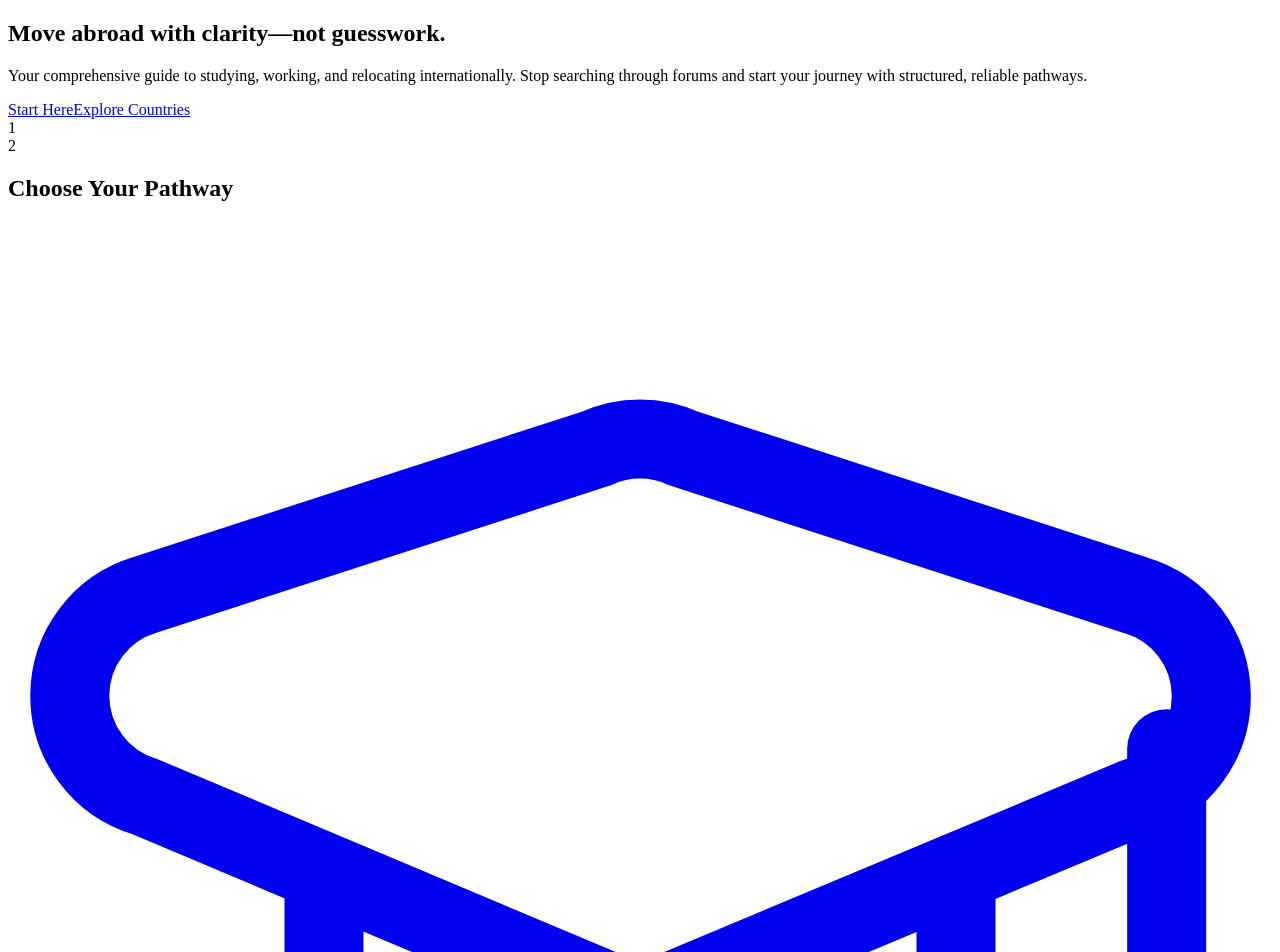
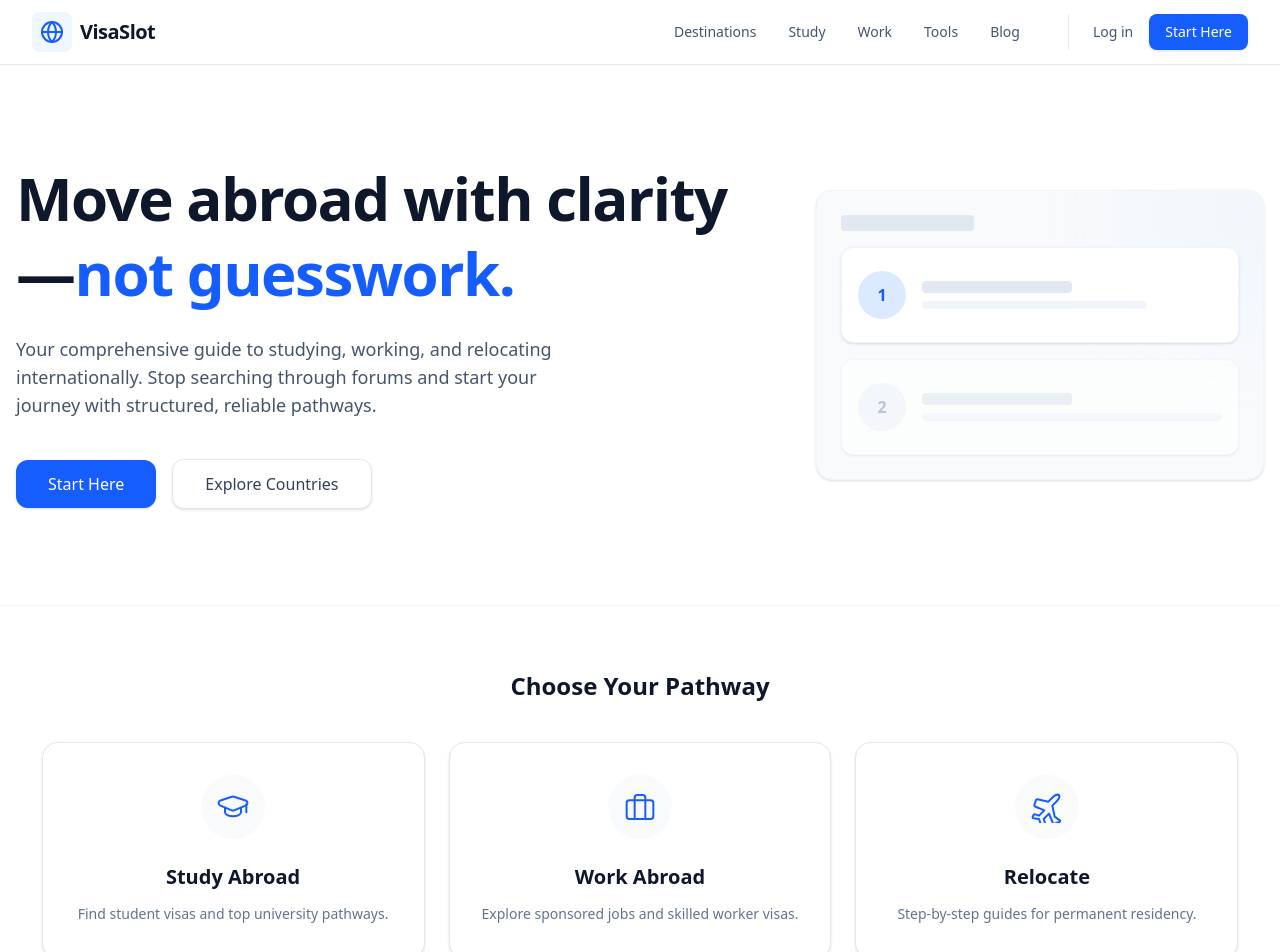
Before and after one commit to realametsikor/VisaSlot, a Next.js app: page / in a window 1280 px wide. Shown: the top 952 px of the page. Built offline with nearby package versions, Linux system fonts and the light colour scheme.

Commit message:
Add files via upload

```diff
--- /dev/null
+++ b/app/layout.tsx
@@ -0,0 +1,59 @@
+import './globals.css'; // <-- This is the magic line that restores your Tailwind styling!
+import Navbar from '../components/Navbar';
+import Footer from '../components/Footer';
+
+export const metadata = {
+  metadataBase: new URL('https://www.visaslot.com'),
+  title: {
+    default: 'VisaSlot | Move abroad with clarity',
+    template: '%s | VisaSlot',
+  },
+  description: 'Your comprehensive guide to studying, working, and relocating internationally. Explore visa requirements, cost calculators, and step-by-step immigration pathways.',
+  keywords: ['visa guide', 'move abroad', 'immigration', 'study abroad', 'work abroad', 'relocation', 'student visa', 'work permit'],
+  authors: [{ name: 'VisaSlot Editorial Team' }],
+  openGraph: {
+    type: 'website',
+    locale: 'en_US',
+    url: 'https://www.visaslot.com',
+    siteName: 'VisaSlot',
+    title: 'VisaSlot | Move abroad with clarity',
+    description: 'Your comprehensive guide to studying, working, and relocating internationally.',
+  },
+  twitter: {
+    card: 'summary_large_image',
+    title: 'VisaSlot | Move abroad with clarity',
+    description: 'Your comprehensive guide to studying, working, and relocating internationally.',
+  },
+  robots: {
+    index: true,
+    follow: true,
+    googleBot: {
+      index: true,
+      follow: true,
+      'max-snippet': -1,
+      'max-image-preview': 'large',
+      'max-video-preview': -1,
+    },
+  },
+  alternates: {
+    canonical: 'https://www.visaslot.com',
+  },
+};
+
+export default function RootLayout({
+  children,
+}: {
+  children: React.ReactNode;
+}) {
+  return (
+    <html lang="en">
+      <body className="bg-white text-slate-900 antialiased min-h-screen flex flex-col">
+        <Navbar />
+        <main className="flex-grow">
+          {children}
+        </main>
+        <Footer />
+      </body>
+    </html>
+  );
+}
```
